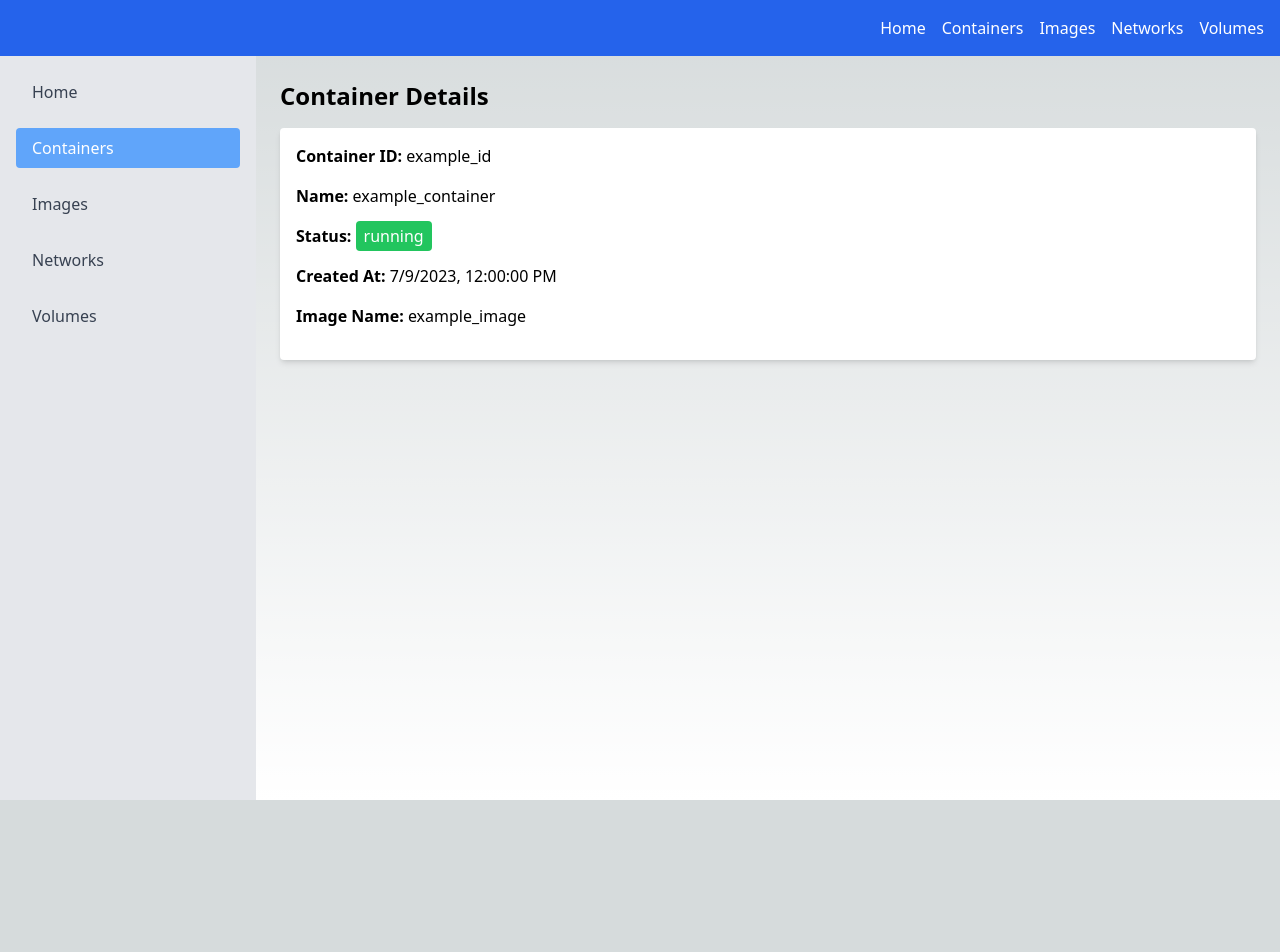
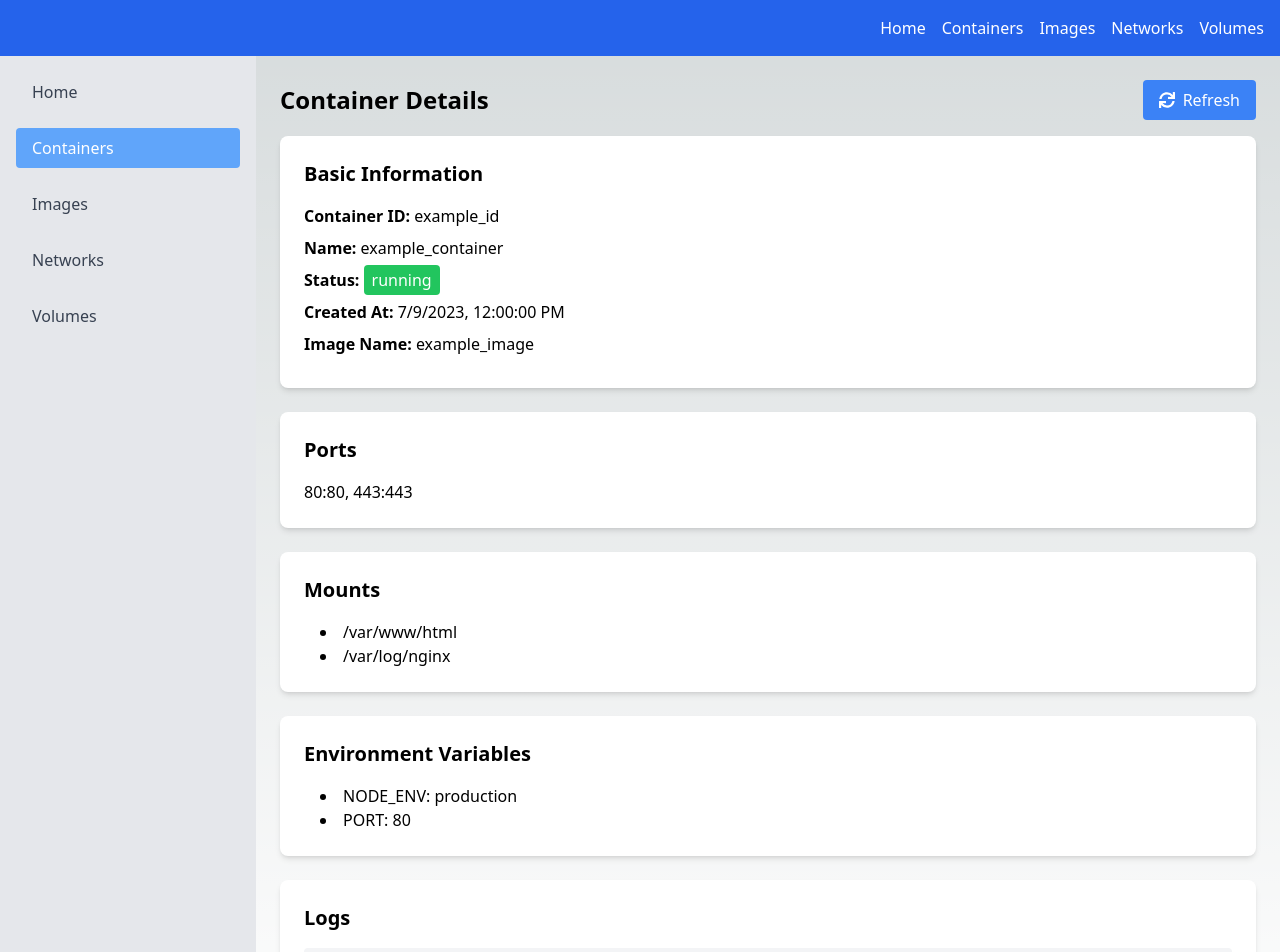
Before and after one commit to yeoniii20/docker_GUI, a Next.js app: page /containers/1 in a window 1280 px wide. Shown: the top 952 px of the page. Before the commit the page ends 800 px from the top, so only its background shows below. Built offline with nearby package versions, Linux system fonts and the light colour scheme.

Commit message:
feat: update container paae

```diff
--- a/src/app/(container)/containers/[slug]/page.tsx
+++ b/src/app/(container)/containers/[slug]/page.tsx
@@ -2,8 +2,9 @@
 
 import { useRouter } from "next/navigation";
 import React, { useEffect, useState } from "react";
+import { ContainerDetailTypes } from "../../../../../types/containers";
+import { FaSync } from "react-icons/fa";
 import { CONTAINER_DETAIL_DATA } from "../../../../../data/containers";
-import { ContainerDetailTypes } from "../../../../../types/containers";
 
 export default function ContainerDetail({
   params,
@@ -12,6 +13,10 @@ export default function ContainerDetail({
 }) {
   const router = useRouter();
   const [container, setContainer] = useState<ContainerDetailTypes | null>(null);
+
+  const refreshData = () => {
+    setContainer(CONTAINER_DETAIL_DATA);
+  };
 
   useEffect(() => {
     setContainer(CONTAINER_DETAIL_DATA);
@@ -22,18 +27,29 @@ export default function ContainerDetail({
   }
 
   return (
-    <div className="container p-4 mx-auto text-black">
-      <h1 className="mb-4 text-2xl font-bold">Container Details</h1>
-      <div className="p-4 bg-white rounded shadow-md">
-        <div className="mb-4">
+    <div className="container mx-auto p-4 text-black">
+      <div className="flex justify-between items-center mb-4">
+        <h1 className="text-2xl font-bold">Container Details</h1>
+        <button
+          onClick={refreshData}
+          className="flex items-center px-4 py-2 text-white bg-blue-500 rounded hover:bg-blue-700"
+        >
+          <FaSync className="mr-2" />
+          Refresh
+        </button>
+      </div>
+      <div className="grid gap-6">
+        <div className="bg-white p-6 rounded-lg shadow-md">
+          <h2 className="text-xl font-semibold mb-4">Basic Information</h2>
+          <div className="mb-2">
             <span className="font-semibold">Container ID: </span>
             {container.id}
           </div>
-        <div className="mb-4">
+          <div className="mb-2">
             <span className="font-semibold">Name: </span>
             {container.name}
           </div>
-        <div className="mb-4">
+          <div className="mb-2">
             <span className="font-semibold">Status: </span>
             <span
               className={`px-2 py-1 rounded ${
@@ -45,13 +61,44 @@ export default function ContainerDetail({
               {container.status}
             </span>
           </div>
-        <div className="mb-4">
+          <div className="mb-2">
             <span className="font-semibold">Created At: </span>
             {new Date(container.createdAt).toLocaleString()}
           </div>
-        <div className="mb-4">
+          <div className="mb-2">
             <span className="font-semibold">Image Name: </span>
             {container.imageName}
+          </div>
+        </div>
+
+        <div className="bg-white p-6 rounded-lg shadow-md">
+          <h2 className="text-xl font-semibold mb-4">Ports</h2>
+          <div>{container.ports.join(", ")}</div>
+        </div>
+
+        <div className="bg-white p-6 rounded-lg shadow-md">
+          <h2 className="text-xl font-semibold mb-4">Mounts</h2>
+          <ul className="list-disc list-inside ml-4">
+            {container.mounts.map((mount, index) => (
+              <li key={index}>{mount}</li>
+            ))}
+          </ul>
+        </div>
+
+        <div className="bg-white p-6 rounded-lg shadow-md">
+          <h2 className="text-xl font-semibold mb-4">Environment Variables</h2>
+          <ul className="list-disc list-inside ml-4">
+            {Object.entries(container.env).map(([key, value], index) => (
+              <li key={index}>
+                {key}: {value as string}
+              </li>
+            ))}
+          </ul>
+        </div>
+
+        <div className="bg-white p-6 rounded-lg shadow-md">
+          <h2 className="text-xl font-semibold mb-4">Logs</h2>
+          <pre className="bg-gray-100 p-4 rounded">{container.logs}</pre>
         </div>
       </div>
     </div>
```
Lines whose indentation alone changed are shown as unchanged.
